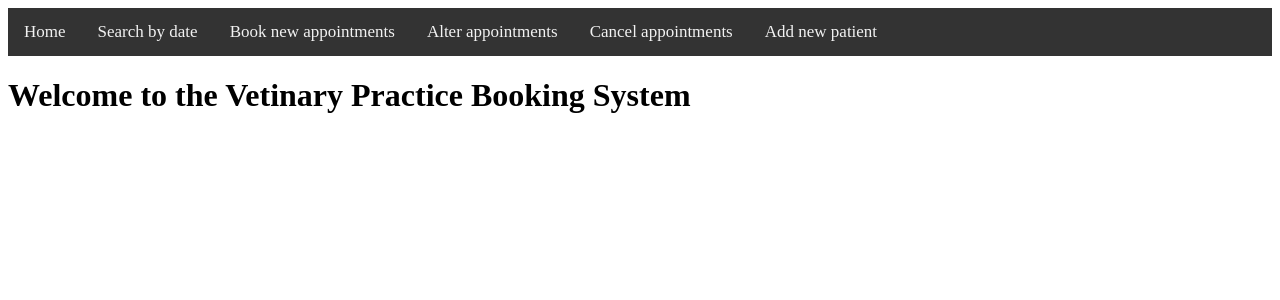
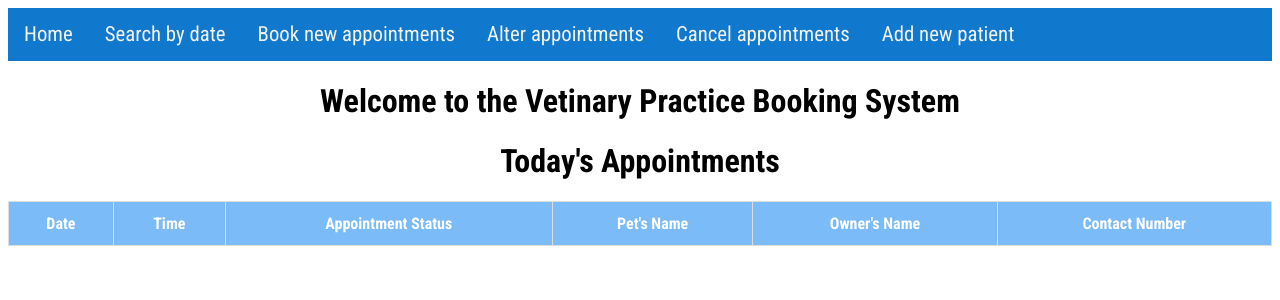
Before and after one commit to Frannerz/vet-console-booking-system, a Flask app: page / in a window 1280 px wide. Shown: the top 300 px of the page. Run offline with Flask 3, Linux system fonts and the light colour scheme; lists and menus that the app fills with data are empty; some libraries are stand-ins or nearby versions.

Commit message:
pets query edited, data displayed in tables

```diff
--- a/virtual-environment/app.py
+++ b/virtual-environment/app.py
@@ -2,6 +2,7 @@ from flask import Flask, render_template, url_for, request, redirect
 from flask_mysqldb import MySQL
 from config import mysql_settings as mss
 from forms import PetForm
+from utils import format_appointments
 
 app = Flask(__name__)
 
@@ -16,7 +17,23 @@ mysql = MySQL(app)
 
 @app.route('/', methods=['GET','POST'])
 def index():
-    return render_template("index.html")
+    # Pretend today is 15/4/24 (in real app this would be auto generated)
+    today = '2024-04-15'
+    query = '''SELECT a.date, a.time AS 'Time', a.appointment_status AS 'Appointment Status', p.petname AS 'Pets Name', CONCAT(o.firstname, ' ', o.lastname) AS "Owner's name", o.phone AS 'Phone Number'
+    FROM Appointments a JOIN pets p ON a.petid = p.petid
+    JOIN owners o ON o.ownerid = p.ownerid
+    WHERE date = %s;'''
+
+    # Query the db
+    cursor = mysql.connection.cursor()
+    cursor.execute(query, (today,))
+    appointments = cursor.fetchall()
+    cursor.close()
+
+    # use imported utils function to edit the format of appointments
+    todays_appointments = format_appointments(appointments)
+
+    return render_template("index.html", todays_appointments=todays_appointments)
 
 @app.route('/search')
 def search():
@@ -36,9 +53,15 @@ def cancel():
 
 @app.route('/add_patient', methods=['GET', 'POST'])
 def add_patient():
+    # Query for getting pets list:
+    pet_query = '''SELECT p.petid, p.petname, p.species, p.age,CONCAT(o.firstname, ' ', o.lastname) AS "Owner's name", MAX(a.notes) AS notes
+                    FROM pets p
+                    JOIN owners o ON p.ownerid = o.ownerid
+                    LEFT JOIN appointments a ON p.petid = a.petid
+                    GROUP BY p.petid;'''
     # interact with database to get existing pets list
     cursor = mysql.connection.cursor()
-    cursor.execute(''' SELECT * FROM Pets ''')
+    cursor.execute(pet_query)
     pets = cursor.fetchall()
     cursor.close()
 
@@ -58,7 +81,7 @@ def add_patient():
         mysql.connection.commit()
 
         # Get new pets list from database (need to edit this further)
-        cursor.execute(''' SELECT * FROM Pets ''')
+        cursor.execute(pet_query)
         updated = cursor.fetchall()
         cursor.close()
 
--- a/virtual-environment/static/style.css
+++ b/virtual-environment/static/style.css
@@ -1,6 +1,11 @@
+body {
+    font-family: "Roboto Condensed", sans-serif;
+
+}
 nav {
-    background-color: #333;
+    background-color: #1179cd;
     overflow: hidden;
+
   }
 
 
@@ -8,9 +13,9 @@ nav a {
     float: left;
     color: #f2f2f2;
     text-align: center;
-    padding: 14px 16px;
+    padding: 0.9rem 1rem;
     text-decoration: none;
-    font-size: 17px;
+    font-size: 1.3rem;
   }
 
 
@@ -25,7 +30,9 @@ nav a.active {
     color: white;
   }
 
-
+main {
+    text-align: center;
+}
 
 table {
     border-collapse: collapse;
@@ -35,20 +42,21 @@ table {
 td, th {
     border: 1px solid #ddd;
     padding: 8px;
+
   }
 
 tr:nth-child(even){
     background-color: #f2f2f2;
 }
 
-tr:hover {
+/* tr:hover {
     background-color: #ddd;
-}
+} */
 
 th {
     padding-top: 12px;
     padding-bottom: 12px;
-    text-align: left;
+    text-align: center;
     background-color: #65b0f6da;
     color: white;
   }
--- a/virtual-environment/templates/base.html
+++ b/virtual-environment/templates/base.html
@@ -3,6 +3,11 @@
 <head>
     <meta charset="UTF-8">
     <meta name="viewport" content="width=device-width, initial-scale=1.0">
+    <link rel="preconnect" href="https://fonts.googleapis.com">
+    <link rel="preconnect" href="https://fonts.googleapis.com">
+    <link rel="preconnect" href="https://fonts.gstatic.com" crossorigin>
+    <link href="https://fonts.googleapis.com/css2?family=Homemade+Apple&family=Roboto+Condensed:ital,wght@0,100..900;1,100..900&family=Roboto+Mono:ital,wght@0,100..700;1,100..700&display=swap"
+    rel="stylesheet">
     <link href="{{ url_for('static', filename='style.css') }}" rel="stylesheet">
     <title>Vetinary Practice Booking System</title>
 </head>
--- a/virtual-environment/templates/index.html
+++ b/virtual-environment/templates/index.html
@@ -1,7 +1,28 @@
 {% extends 'base.html' %} {% block content %}
 <h1>Welcome to the Vetinary Practice Booking System</h1>
 
-<!-- add today's appointments here -->
+<h1>Today's Appointments</h1>
+
+<table>
+    <tr>
+        <th>Date</th>
+        <th>Time</th>
+        <th>Appointment Status</th>
+        <th>Pet's Name</th>
+        <th>Owner's Name</th>
+        <th>Contact Number</th>
+    </tr>
+    {% for appointment in todays_appointments %}
+    <tr>
+        <td>{{appointment[0]}}</td>
+        <td>{{appointment[1]}}</td>
+        <td>{{appointment[2]}}</td>
+        <td>{{appointment[3]}}</td>
+        <td>{{appointment[4]}}</td>
+        <td>{{appointment[5]}}</td>
+    </tr>
+    {% endfor %}
+</table>
 
 
 
--- a/virtual-environment/utils.py
+++ b/virtual-environment/utils.py
@@ -0,0 +1,14 @@
+from datetime import timedelta, datetime
+
+def format_appointments(results):
+    todays_appointments = []
+    for row in results:
+        # Format the date to format '%Y-%m-%d'
+        formatted_date = row[0].strftime('%Y-%m-%d')
+        # Format time to format '%H:%M'
+        formatted_time = (datetime.min + row[1]).strftime('%H:%M')
+        # Creating new tuple for the row with the formatted time:
+        new_row = (formatted_date, formatted_time) + row[2:]
+        # append to list
+        todays_appointments.append(new_row)
+    return todays_appointments
```
Also changed, not shown: virtual-environment/templates/add_patient.html (+20 -1 lines), virtual-environment/forms.py (line endings or trailing spaces).
